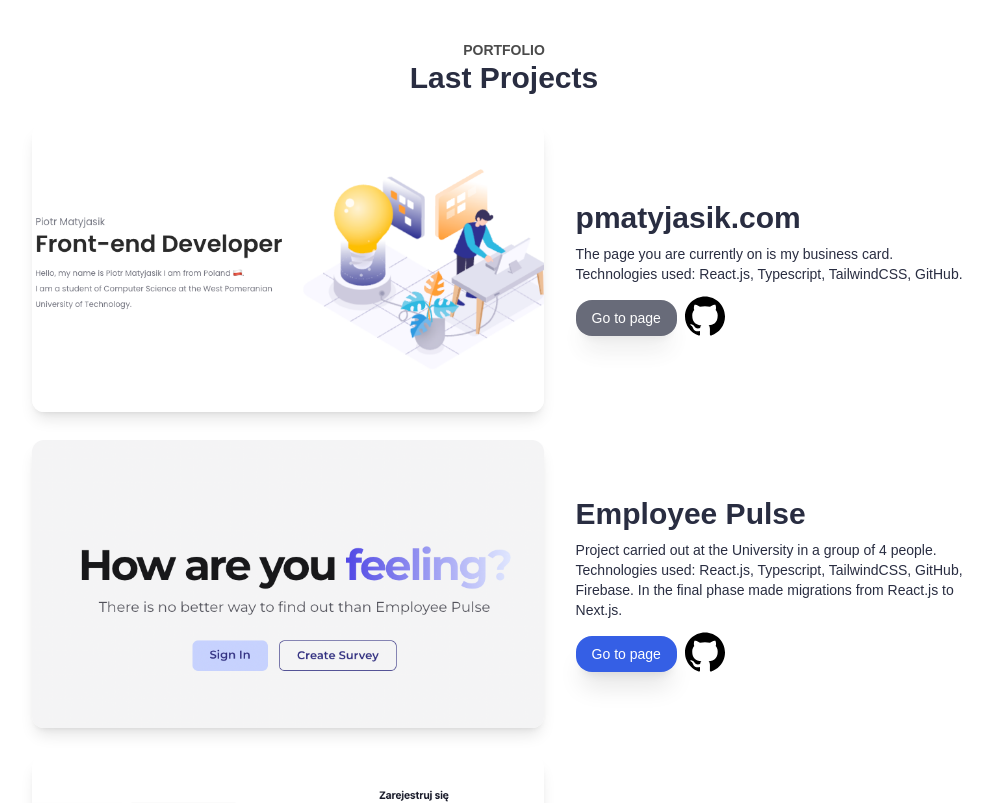
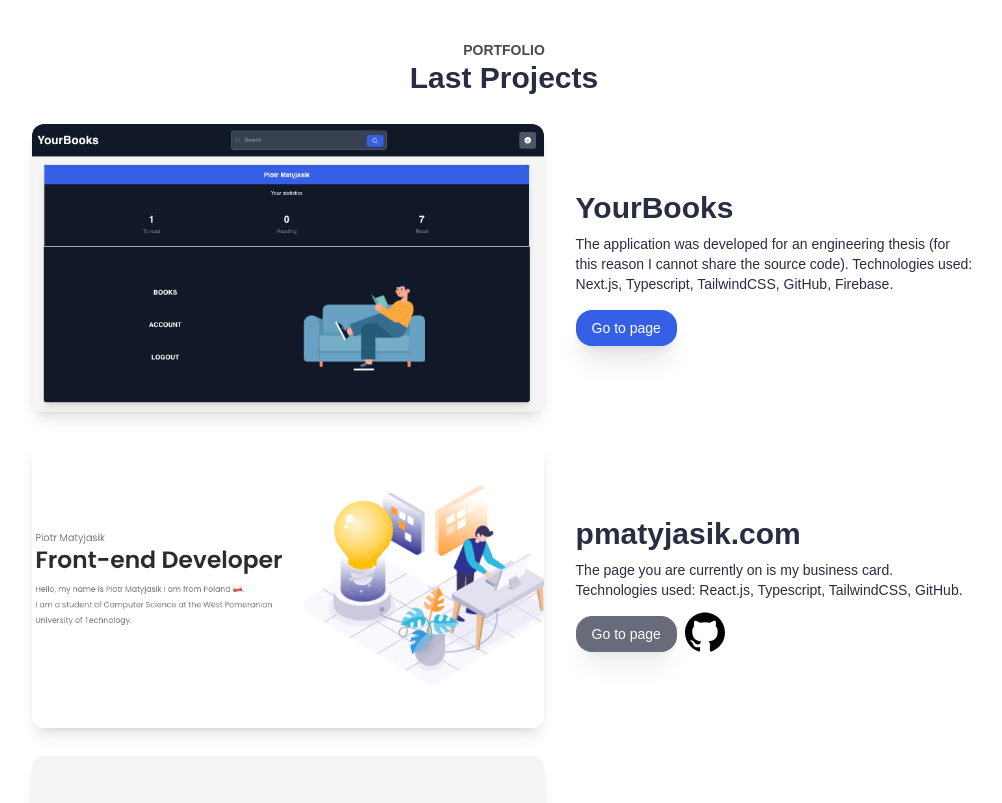
Before and after one commit to pmatyjasik/pmatyjasik.com, a React (Create React App) app: page / in a window 1280 px wide. Shown: the part 1120-1923 px from the top of the page, without its empty margins (136-1138 px from the left). Built offline with nearby package versions, Linux system fonts and the light colour scheme.

Commit message:
Add yourbooks to lastprojects section

```diff
--- a/src/components/ProjectItem.tsx
+++ b/src/components/ProjectItem.tsx
@@ -7,8 +7,9 @@
   projectTitle: string;
   projectDescription: string;
   projectLink: string;
-  githubLink: string;
+  githubLink?: string;
   disabled?: boolean;
+  githubDisabled?: boolean;
 }
 
 const ProjectItem = ({
@@ -18,6 +19,7 @@
   projectLink,
   githubLink,
   disabled = false,
+  githubDisabled = false,
 }: Props) => {
   return (
     <div className="flex flex-row justify-center mt-7">
@@ -61,9 +63,11 @@
               Go to page
             </button>
           </a>
-          <a href={githubLink} rel="noopener noreferrer" target="_blank">
-            <SiGithub className="w-10 h-10 ml-2 transition-all hover:-translate-y-1" />
-          </a>
+          {!githubDisabled && (
+            <a href={githubLink} rel="noopener noreferrer" target="_blank">
+              <SiGithub className="w-10 h-10 ml-2 transition-all hover:-translate-y-1 " />
+            </a>
+          )}
         </div>
       </motion.div>
     </div>
--- a/src/components/Projects.tsx
+++ b/src/components/Projects.tsx
@@ -19,6 +19,7 @@
           projectLink={project.projectLink}
           githubLink={project.githubLink}
           disabled={project.disabled}
+          githubDisabled={project?.githubDisabled}
           key={`${index}-${project.projectTitle}`}
         />
       ))}
--- a/src/data/projects.json
+++ b/src/data/projects.json
@@ -1,5 +1,14 @@
 {
    "data":[
+            {
+         "imageSrc":"projects/yourbooks.png",
+         "projectTitle":"YourBooks",
+         "projectDescription":"The application was developed for an engineering thesis (for this reason I cannot share the source code). Technologies used: Next.js, Typescript, TailwindCSS, GitHub, Firebase.",
+         "projectLink":"https://your-books-engineer.vercel.app/",
+         "githubLink":"https://github.com/pmatyjasik",
+         "disabled":false,
+         "githubDisabled":true
+      },
       {
          "imageSrc":"projects/pmatyjasik.png",
          "projectTitle":"pmatyjasik.com",
```
Also changed, not shown: public/projects/yourbooks.png (added).
